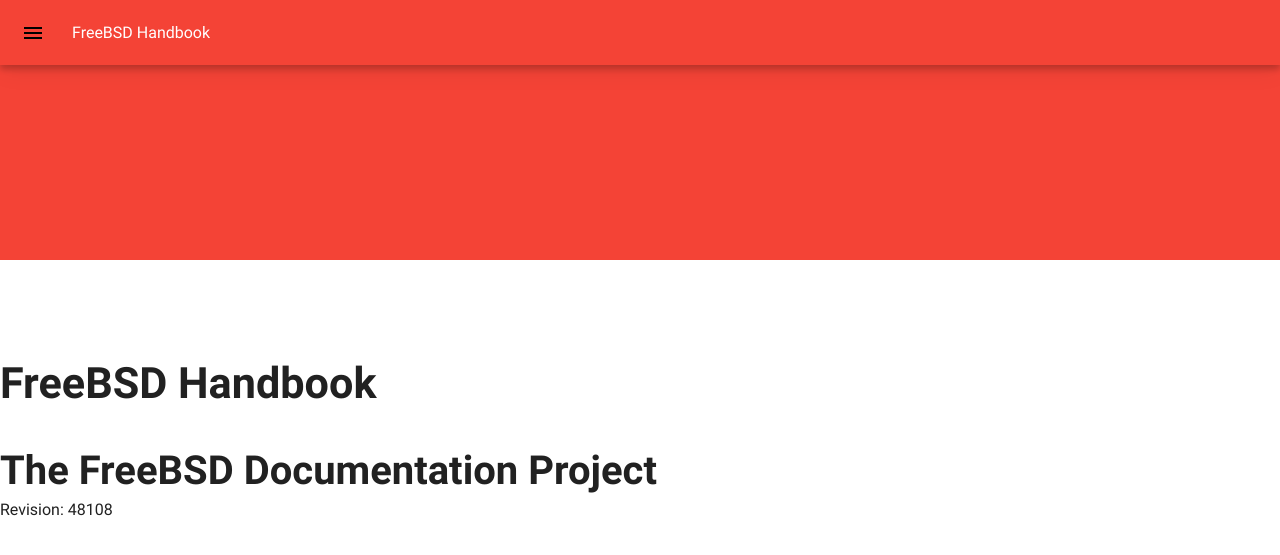
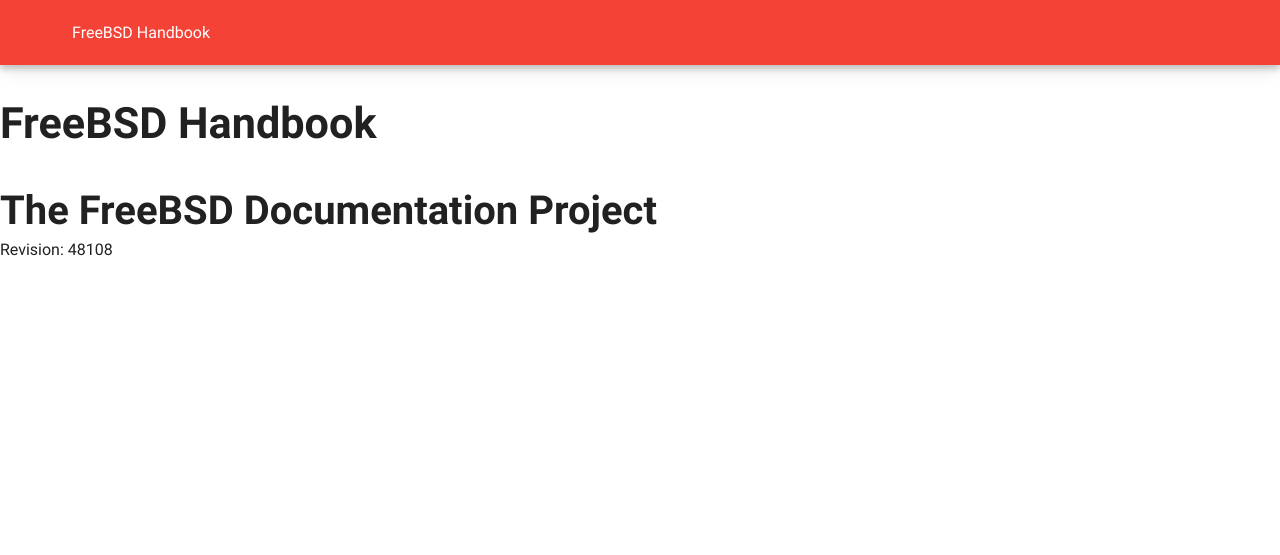
Before and after one commit to PaulGWebster/paulgwebster.github.io, a PHP site: page / in a window 1280 px wide. Shown: the top 555 px of the page. Run offline with PHP 8.4, Linux system fonts and the light colour scheme.

Commit message:
Less Hacks

```diff
--- a/__src/scss/modules/_tablet.scss
+++ b/__src/scss/modules/_tablet.scss
@@ -7,72 +7,40 @@
 	.phone, .tablet { display: none; }
 }
 
-@media only screen and (max-width: 64em) {
-	.phone, .laptop { display: none; }							// Remove
-	.tablet { display: block !important; }						// Remove
+@media only screen and (max-width: 1440px) {
+	.toggle-menu { display: block; }
 
-	#introduction {
-		//Hello
-	}
-}
-
-@media only screen and (max-width: 37.5em) {
-	.tablet, .laptop { display: none !important; }				// Remove
-	.phone { display: block !important; }						// Remove
-
-	#introduction {
-		svg { display: none; }
-		p svg {
-			display: block !important;
-		}
-	}
-}
-
-@media only screen and (min-width: 64.1em) {
-
-}
-@media only screen and (min-width: 1480px) {
-	.toggle-menu {
-		display: none;
+	header {
+		left: 0;
+		width: 100vw;
 	}
 
 	nav {
-		.page-title { display: none; }
-	}
-}
-
-@media only screen and (max-width: 1480px) {
-	header {
-		.page-title { overflow: hidden; width: 0; border-right: none; }
-	}
-
-	nav {
-		border-right: 0;
-		overflow: hidden;
-		width: 0;
-
-		&.menu-open {
-			@include z-index(10);
-			border-right: 1px solid rgba(0, 0, 0, .14);
-			height: 100vh;
-			top: 0;
-			width: 240px;
-		}
-
-		&.menu-close {
-			@include z-index(10);
-			border-right: 1px solid rgba(0, 0, 0, .14);
-			height: 100vh;
-			top: 0;
-			width: 0;
-		}
-
-		.page-title {
-			border-bottom: 1px solid rgba(0, 0, 0, .14);
-		}
+		left: -240px;
+		position: relative;
 	}
 
 	main {
 		left: 0;
+		width: 100vw;
 	}
 }
+
+@media only screen and (min-width: 1440px) {
+	.toggle-menu { display: none; }
+
+	header {
+		left: 240px;
+		width: calc(100vw - 240px);
+	}
+
+	nav {
+		left: 0;
+		position: relative;
+	}
+
+	main {
+		left: 240px;
+		width: calc(100vw - 240px);
+	}
+}
--- a/__src/scss/screen.scss
+++ b/__src/scss/screen.scss
@@ -83,61 +81,32 @@ nav {
 	}
 }
 
-.page-title {
-	@include font(roboto, medium, 2);
-	background-color: color(white);
-	border-right: 1px solid rgba(0, 0, 0, .14);
-	height: 65px;
-	text-align: center;
-	width: 240px;
-
-	&:hover {
-		svg { transform: rotate(360deg); }
-	}
-
-	svg {
-		height: 40px;
-		left: 0;
-		position: relative;
-		right: 0;
-		transition: all 1s ease;
-		vertical-align: middle;
-		width: 40px;
-	}
-}
-
 header {
 	@include drop-shadow(2);
-	@include z-index(8);
+	@include z-index(2);
 	background-color: color(red);
-	display: flex;
 	height: 65px;
+	left: 240px;
 	line-height: 65px;
 	position: fixed;
-	width: 100vw;
+	transition: all .3s ease;
+	width: calc(100vw - 240px);
 
 	.category-title {
 		@include font(roboto);
 		color: color(white);
 		padding-left: 72px;
 	}
+}
 
-	.toggle-menu {
-		color: color(black);
-		font-size: 1rem;
-		position: absolute;
-		text-align: center;
-		width: 65px;
+.toggle-menu {
+	@include z-index(10);
+	left: 0;
+	position: absolute;
+	top: 0;
 
-		svg {
-			position: relative;
-			top: -1px;
-			vertical-align: middle;
-		}
-	}
-
-	.page-title {
-		transition: width .3s ease;
+	svg {
+		padding: 20.5px;
 	}
 }
 
@@ -196,4 +147,29 @@ footer {
 	width: 100vw;
 }
 
+.page-title {
+	@include font(roboto, medium, 2);
+	background-color: color(white);
+	border-bottom: 1px solid rgba(0, 0, 0, .14);
+	border-right: 1px solid rgba(0, 0, 0, .14);
+	height: 66px;
+	line-height: 65px;
+	text-align: center;
+	width: 240px;
+
+	&:hover {
+		svg { transform: rotate(360deg); }
+	}
+
+	svg {
+		height: 40px;
+		left: 0;
+		position: relative;
+		right: 0;
+		transition: all 1s ease;
+		vertical-align: middle;
+		width: 40px;
+	}
+}
+
 @import 'modules/tablet';
--- a/assets/css/screen.css
+++ b/assets/css/screen.css
@@ -428,14 +425,76 @@ nav {
           nav ul li ul li a {
             padding: 10px 0 10px 46px; }
 
+header {
+  box-shadow: 0 4px 7px rgba(0, 0, 0, 0.23), 0 8px 25px rgba(0, 0, 0, 0.05);
+  z-index: 20;
+  background-color: #f44336;
+  height: 65px;
+  left: 240px;
+  line-height: 65px;
+  position: fixed;
+  -webkit-transition: all .3s ease;
+  -moz-transition: all .3s ease;
+  transition: all .3s ease;
+  width: -moz-calc(100vw - 240px);
+  width: calc(100vw - 240px); }
+  header .category-title {
+    font-family: "Roboto", "Helvetica Neue", Helvetica, sans-serif;
+    font-size: 1rem;
+    font-style: normal;
+    font-weight: 400;
+    color: white;
+    padding-left: 72px; }
+
+.toggle-menu {
+  z-index: 100;
+  left: 0;
+  position: absolute;
+  top: 0; }
+  .toggle-menu svg {
+    padding: 20.5px; }
+
+main {
+  left: 240px;
+  position: absolute;
+  top: 65px;
+  -webkit-transition: all .3s ease;
+  -moz-transition: all .3s ease;
+  transition: all .3s ease;
+  width: 100%; }
+
+article .article-header {
+  background-color: #f44336;
+  height: 260px;
+  position: relative;
+  top: -65px; }
+  article .article-header p {
+    font-family: "Roboto", "Helvetica Neue", Helvetica, sans-serif;
+    font-size: 3.5rem;
+    font-style: normal;
+    font-weight: 700;
+    margin: 0 auto;
+    width: 1160px; }
+
+.overlay {
+  z-index: 90;
+  background-color: rgba(0, 0, 0, 0.5);
+  display: none;
+  height: 100vh;
+  position: absolute;
+  top: 0;
+  width: 100vw; }
+
 .page-title {
   font-family: "Roboto", "Helvetica Neue", Helvetica, sans-serif;
   font-size: 2rem;
   font-style: normal;
   font-weight: 500;
   background-color: white;
+  border-bottom: 1px solid rgba(0, 0, 0, 0.14);
   border-right: 1px solid rgba(0, 0, 0, 0.14);
-  height: 65px;
+  height: 66px;
+  line-height: 65px;
   text-align: center;
   width: 240px; }
   .page-title:hover svg {
@@ -454,95 +513,6 @@ nav {
     vertical-align: middle;
     width: 40px; }
 
-header {
-  box-shadow: 0 4px 7px rgba(0, 0, 0, 0.23), 0 8px 25px rgba(0, 0, 0, 0.05);
-  z-index: 80;
-  background-color: #f44336;
-  display: -webkit-box;
-  display: -webkit-flex;
-  display: -moz-box;
-  display: -ms-flexbox;
-  display: flex;
-  height: 65px;
-  line-height: 65px;
-  position: fixed;
-  width: 100vw; }
-  header .category-title {
-    font-family: "Roboto", "Helvetica Neue", Helvetica, sans-serif;
-    font-size: 1rem;
-    font-style: normal;
-    font-weight: 400;
-    color: white;
-    padding-left: 72px; }
-  header .toggle-menu {
-    color: #212121;
-    font-size: 1rem;
-    position: absolute;
-    text-align: center;
-    width: 65px; }
-    header .toggle-menu svg {
-      position: relative;
-      top: -1px;
-      vertical-align: middle; }
-  header .page-title {
-    -webkit-transition: width .3s ease;
-    -moz-transition: width .3s ease;
-    transition: width .3s ease; }
-
-main {
-  left: 240px;
-  position: absolute;
-  top: 65px;
-  -webkit-transition: left .3s ease;
-  -moz-transition: left .3s ease;
-  transition: left .3s ease;
-  width: 100%; }
-
-article .article-header {
-  background-color: #f44336;
-  height: 260px;
-  position: relative;
-  top: -65px; }
-  article .article-header p {
-    font-family: "Roboto", "Helvetica Neue", Helvetica, sans-serif;
-    font-size: 3.5rem;
-    font-style: normal;
-    font-weight: 700;
-    margin: 0 auto;
-    width: 1160px; }
-
-footer {
-  height: 75px;
-  padding: 20px;
-  text-align: right; }
-  footer ul {
-    padding: 10px 0; }
-    footer ul:first-child {
-      border-bottom: 1px solid black;
-      padding-top: 0; }
-    footer ul li {
-      display: inline;
-      padding: 0 15px 0 0; }
-      footer ul li .i-heart {
-        color: #f44336;
-        padding-left: 5px; }
-      footer ul li:before {
-        color: #212121;
-        content: '/';
-        padding-right: 15px; }
-      footer ul li:first-child:before {
-        content: '';
-        padding-right: 0; }
-
-.overlay {
-  z-index: 90;
-  background-color: rgba(0, 0, 0, 0.5);
-  display: none;
-  height: 100vh;
-  position: absolute;
-  top: 0;
-  width: 100vw; }
-
 .size {
   background-color: white;
   opacity: .2;
--- a/assets/js/site.js
+++ b/assets/js/site.js
@@ -14,7 +14,7 @@ $(document).ready(function () {
 		return "url(" + $(this).data("bg") + ")";
 	});
 
-	$(".page-title").hover(function () {
+	/*$(".page-title").hover(function() {
  	if ($(".page-title").hasClass("right")) {
  		$(this).addClass("left").removeClass("right");
  		$(".page-title svg").css({
@@ -30,9 +30,9 @@ $(document).ready(function () {
  		});
  		console.log("Left");
  	}
-	}, function () {
+ }, function() {
  	$(".page-title svg").css("left", "0");
-	});
+ });*/
 
 	$("a").confirmMailto({
 		message: "Are you cool enough to send an email to $to",
@@ -95,14 +95,14 @@ $(document).ready(function () {
 		}
 	});
 
-	$("header .toggle-menu").click(function () {
+	$(".toggle-menu").click(function () {
 		$(".overlay").css("display", "block");
-		$("nav").removeClass("menu-close").addClass("menu-open");
+
+		$("nav").css("left", "0");
 		$(".overlay").click(function () {
-			$("nav").removeClass("menu-open").addClass("menu-close");
+			$("nav").css("left", "-240px");
 
 			setTimeout(function () {
-				$("nav").css("border-right", "none");
 				$(".overlay").css("display", "none");
 			}, 300);
 		});
--- a/index.html
+++ b/index.html
@@ -7,15 +7,13 @@
 	</head>
 	<body>
 		<div class="overlay"></div>
+		<div class="toggle-menu">
+			<svg style="width:24px;height:24px" viewBox="0 0 24 24">
+				<path fill="#000000" d="M3,6H21V8H3V6M3,11H21V13H3V11M3,16H21V18H3V16Z" />
+			</svg>
+		</div>
+
 		<header>
-			<div class="toggle-menu">
-				<svg style="width:24px;height:24px" viewBox="0 0 24 24">
-					<path fill="#000000" d="M3,6H21V8H3V6M3,11H21V13H3V11M3,16H21V18H3V16Z" />
-				</svg>
-			</div>
-			<div class="page-title">
-				<svg width="100%" height="100%" viewBox="0 0 107 105" version="1.1" xmlns="http://www.w3.org/2000/svg" xmlns:xlink="http://www.w3.org/1999/xlink" xml:space="preserve" style="fill-rule:evenodd;clip-rule:evenodd;stroke-linejoin:round;stroke-miterlimit:1.41421;"><path d="M104.974,1.784c5.629,5.628 -9.976,30.359 -12.614,32.999c-2.638,2.634 -9.339,0.21 -14.965,-5.419c-5.629,-5.626 -8.054,-12.328 -5.416,-14.966c2.637,-2.639 27.367,-18.241 32.995,-12.614" style="fill:#f64636;fill-rule:nonzero;"/><path d="M26.039,7.738c-8.594,-4.876 -20.822,-10.3 -24.712,-6.41c-3.941,3.941 1.681,16.444 6.609,25.053c4.383,-7.623 10.622,-14.04 18.103,-18.643" style="fill:#f64636;fill-rule:nonzero;"/><path d="M96.389,32.841c0.791,2.684 0.648,4.902 -0.634,6.182c-2.998,3 -11.095,-0.192 -18.394,-7.14c-0.511,-0.456 -1.015,-0.931 -1.512,-1.429c-2.639,-2.639 -4.693,-5.451 -6.006,-8.039c-2.557,-4.585 -3.197,-8.637 -1.264,-10.568c1.053,-1.053 2.738,-1.34 4.793,-0.97c1.34,-0.847 2.922,-1.792 4.657,-2.758c-7.054,-3.679 -15.075,-5.758 -23.585,-5.758c-28.218,0 -51.096,22.874 -51.096,51.095c0,28.219 22.878,51.095 51.096,51.095c28.22,0 51.098,-22.876 51.098,-51.095c0,-9.113 -2.39,-17.66 -6.57,-25.068c-0.903,1.648 -1.781,3.159 -2.583,4.453" style="fill:#f64636;fill-rule:nonzero;"/></svg>
-			</div>
 			<div class="category-title">FreeBSD Handbook</div>
 		</header>
 
@@ -43,7 +41,6 @@
 
 		<main>
 			<article id="#handbook">
-				<div class="article-header"><p>FreeBSD Handbook<p></div>
 				<h1>FreeBSD Handbook</h1>
 				<h2>The FreeBSD Documentation Project</h2>
 				<p>Revision: <a href="https://svnweb.freebsd.org/changeset/doc/48108">48108</a></p>
```
Also changed, not shown: other parts of __src/scss/screen.scss (+5 -25 lines), other parts of assets/css/screen.css (+27 -50 lines), __src/js/site.js (+6 -6 lines), 2 other files. Lines whose indentation alone changed are shown as unchanged.
